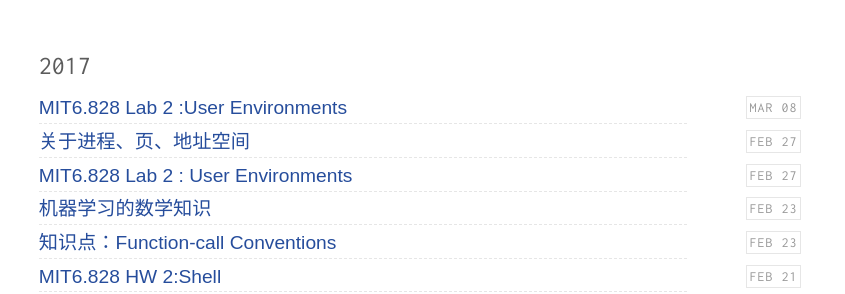
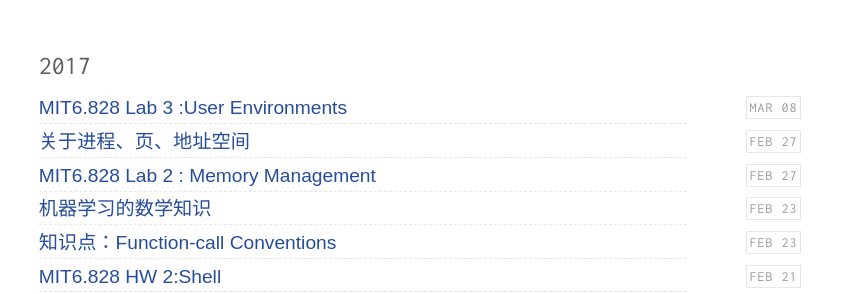
Before and after one commit to Alvinsjq/Alvinsjq.github.io, a Jekyll site: the page built from index.html, in a window 1280 px wide. Shown: the part 144-438 px from the top of the page, without its empty margins (220-1065 px from the left). Built offline with Jekyll 4.4.1, drawn with Linux system fonts in a browser that asks for light colours; comment, search, counter and statistics services are not loaded.

Commit message:
lab3 starts

```diff
--- a/_posts/2017-02-27-mit6828-lab2.markdown
+++ b/_posts/2017-02-27-mit6828-lab2.markdown
@@ -1,6 +1,6 @@
 ---
 layout: post
-title:  "MIT6.828 Lab 2 : User Environments"
+title:  "MIT6.828 Lab 2 : Memory Management"
 tags: [MIT6.828,OS,User Environments]
 comments: true
 description: "关于操作系统的用户级进程..."
--- a/_posts/2017-03-08-mit6828lab3.markdown
+++ b/_posts/2017-03-08-mit6828lab3.markdown
@@ -1,6 +1,6 @@
 ---
 layout: post
-title:  "MIT6.828 Lab 2 :User Environments"
+title:  "MIT6.828 Lab 3 :User Environments"
 tags: [MIT6.828,OS,]
 comments: true
 description: "关于操作系统的用户环境或用户进程。"
```
